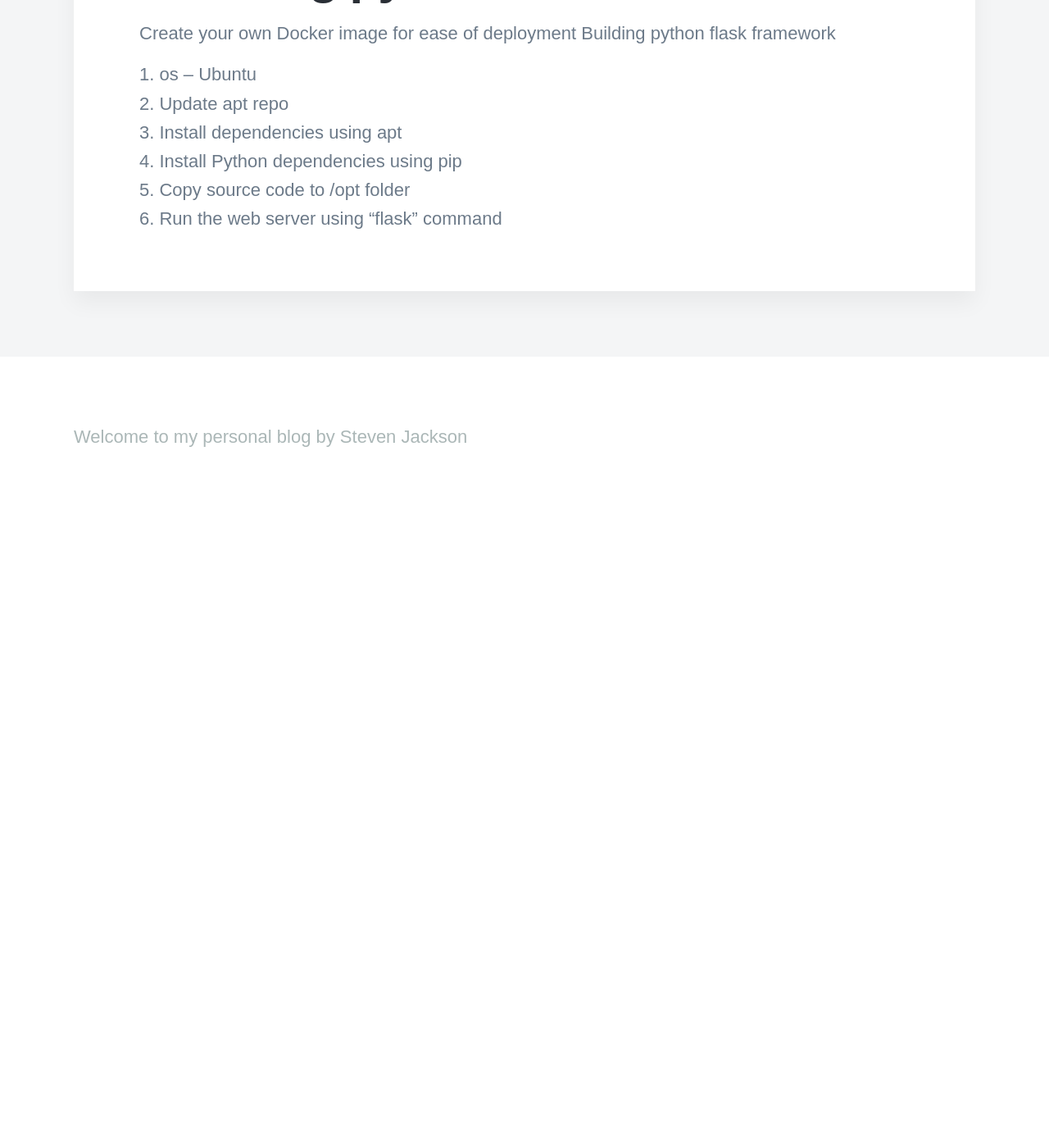
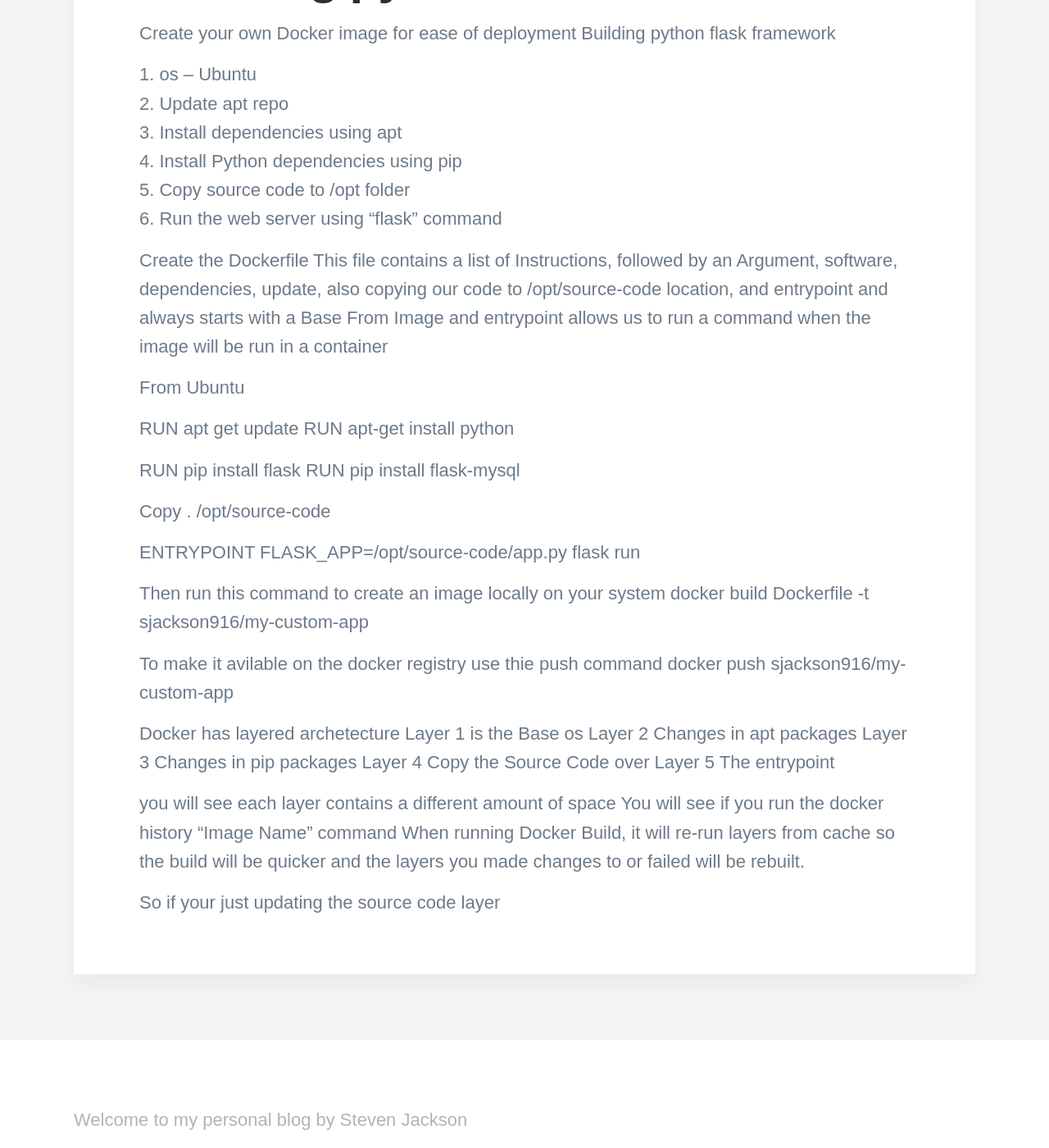
Before and after one commit to sjackson4430/portfolio, a Jekyll site: the page built from _posts/2022-02-07-Docker-Create-Docker-Image.md, in a window 1280 px wide and 1400 px high, scrolled down 666 px. Shown: the whole window at 82% size. Built offline with Jekyll 4.4.1, drawn with Linux system fonts in a browser that asks for light colours; nearby versions of some CDN libraries; some web fonts are replaced; before the commit the page ends 1296 px from its top, so only the background shows below that.

Commit message:
create docker image

```diff
--- a/_posts/2022-02-07-Docker-Create-Docker-Image.md
+++ b/_posts/2022-02-07-Docker-Create-Docker-Image.md
@@ -14,3 +14,39 @@ Building python flask framework
 4. Install Python dependencies using pip
 5. Copy source code to /opt folder
 6. Run the web server using "flask" command
+
+Create the Dockerfile
+This file contains a list of Instructions, followed by an Argument, software, dependencies, update, also copying our code to /opt/source-code location, and entrypoint and always starts with a Base From Image and entrypoint allows us to run a command when the image will be run in a container
+
+From Ubuntu
+
+RUN apt get update
+RUN apt-get install python
+
+RUN pip install flask
+RUN pip install flask-mysql
+
+Copy . /opt/source-code
+
+ENTRYPOINT FLASK_APP=/opt/source-code/app.py flask run
+
+
+
+Then run this command to create an image locally on your system
+docker build Dockerfile -t sjackson916/my-custom-app
+
+To make it avilable on the docker registry use thie push command
+docker push sjackson916/my-custom-app
+
+Docker has layered archetecture
+Layer 1 is the Base os
+Layer 2 Changes in apt packages
+Layer 3 Changes in pip packages
+Layer 4 Copy the Source Code over
+Layer 5 The entrypoint
+
+you will see each layer contains a different amount of space
+You will see if you run the docker history "Image Name" command
+When running Docker Build, it will re-run layers from cache so the build will be quicker and the layers you made changes to or failed will be rebuilt.
+
+So if your just updating the source code layer
```
